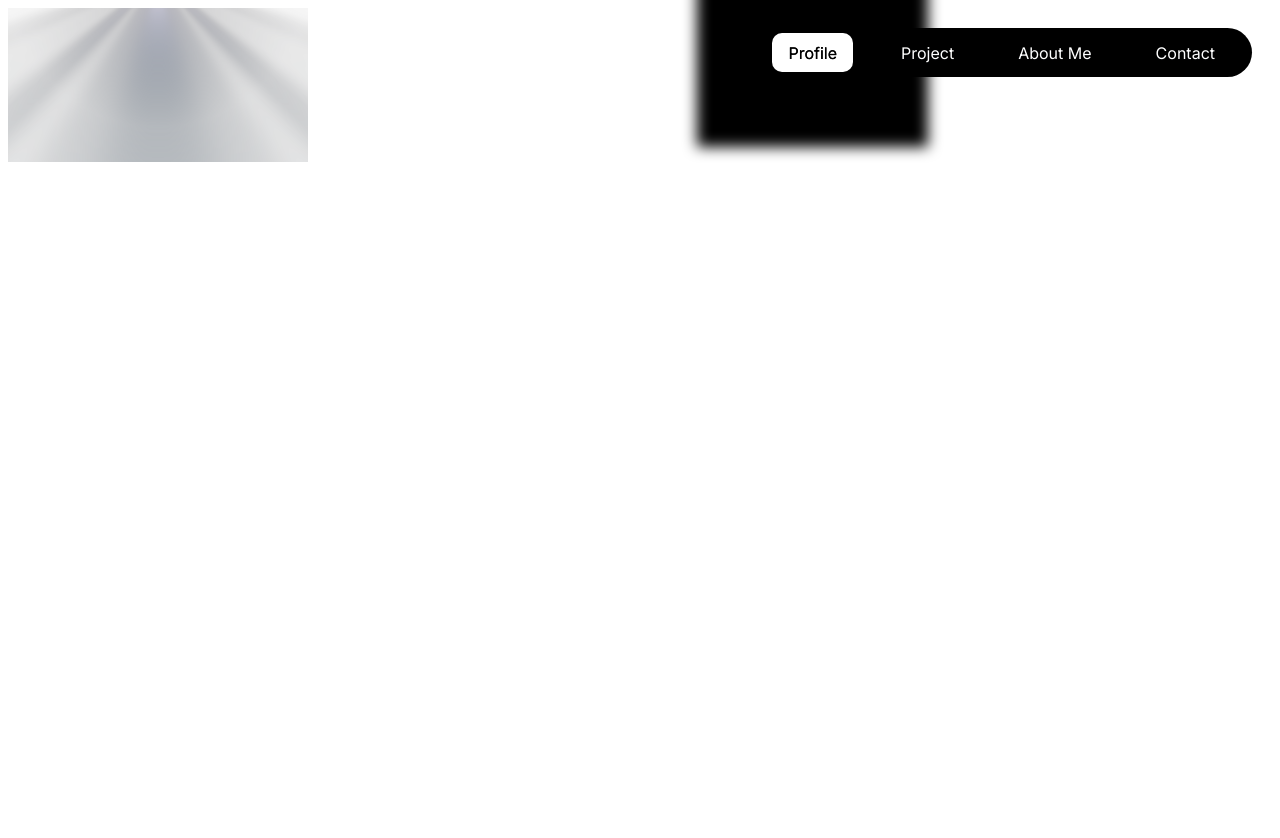
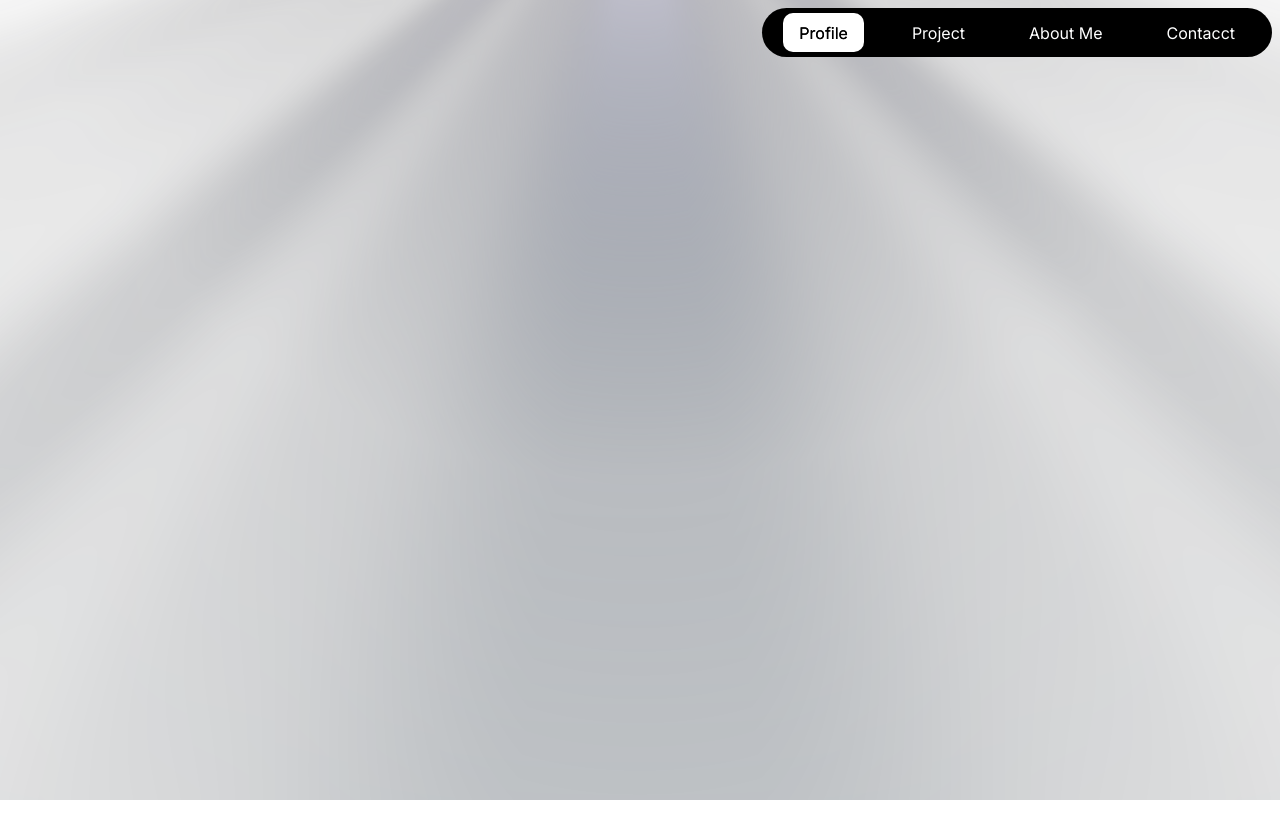
Before and after one commit to stuck-w-yu/portfolio-next-js, a Next.js app: page / in a window 1280 px wide. Shown: the top 838 px of the page. Built offline with nearby package versions, Linux system fonts and the light colour scheme.

Commit message:
fix bug bacground lightray

```diff
--- a/app/layout.tsx
+++ b/app/layout.tsx
@@ -20,29 +20,19 @@ export default function RootLayout({
     { label: "Profile", href: "#" },
     { label: "Project", href: "#" },
     { label: "About Me", href: "#" },
-    { label: "Contact", href: "#" }, // Typo fixed: Contacct -> Contact
+    { label: "Contacct", href: "#" },
   ];
-
   return (
     <html lang="en">
-      {/* Hapus tag <head> manual karena Next.js mengurusnya via 'metadata' di atas */}
-
-      <body className={`${inter.className} relative`}>
-
-        {/* 1. LightRays ditaruh di dalam body sebagai background */}
-        <div className="fixed inset-0 z-0 pointer-events-none">
+      <body className={inter.className}>
+        <div style={{ position: 'fixed', top: 0, left: 0, width: '100%', height: '100%', zIndex: -1 }}>
           <LightRays />
         </div>
-
-        {/* 2. Wrapper Utama agar konten ada di atas background */}
-        <div className="relative z-10">
-
-            {/* Navbar */}
         <div style={{
-              height: 'auto', // Tinggi jangan di-hardcode 600px, nanti konten ketutup
-              padding: '20px',
-              display: 'flex',
-              justifyContent: 'flex-end', // Cara CSS modern agar ke kanan
+          height: '600px',
+          position: 'relative',
+          marginLeft: 'auto', //
+          width: 'fit-content' //
           }}>
           <GooeyNav
           items={items}
@@ -56,12 +46,8 @@ export default function RootLayout({
           />
         </div>
 
-            {/* Konten Halaman */}
-            <main className="min-h-screen">
-                {children}
-            </main>
-        </div>
-
+        {/* Konten halaman akan dirender di sini */}
+      <main className="min-h-screen bg-gray-50">{children}</main>
         </body>
     </html>
   );
```
Lines whose indentation alone changed are shown as unchanged.
